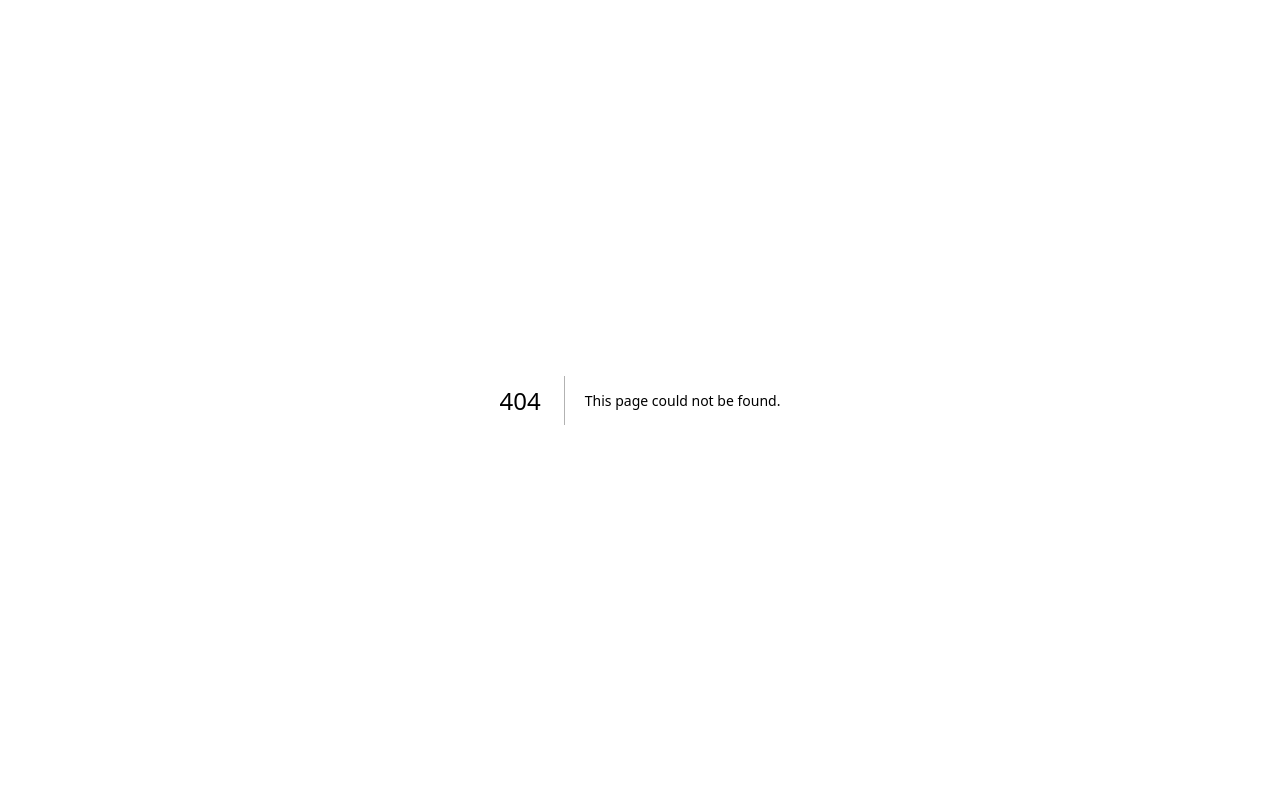
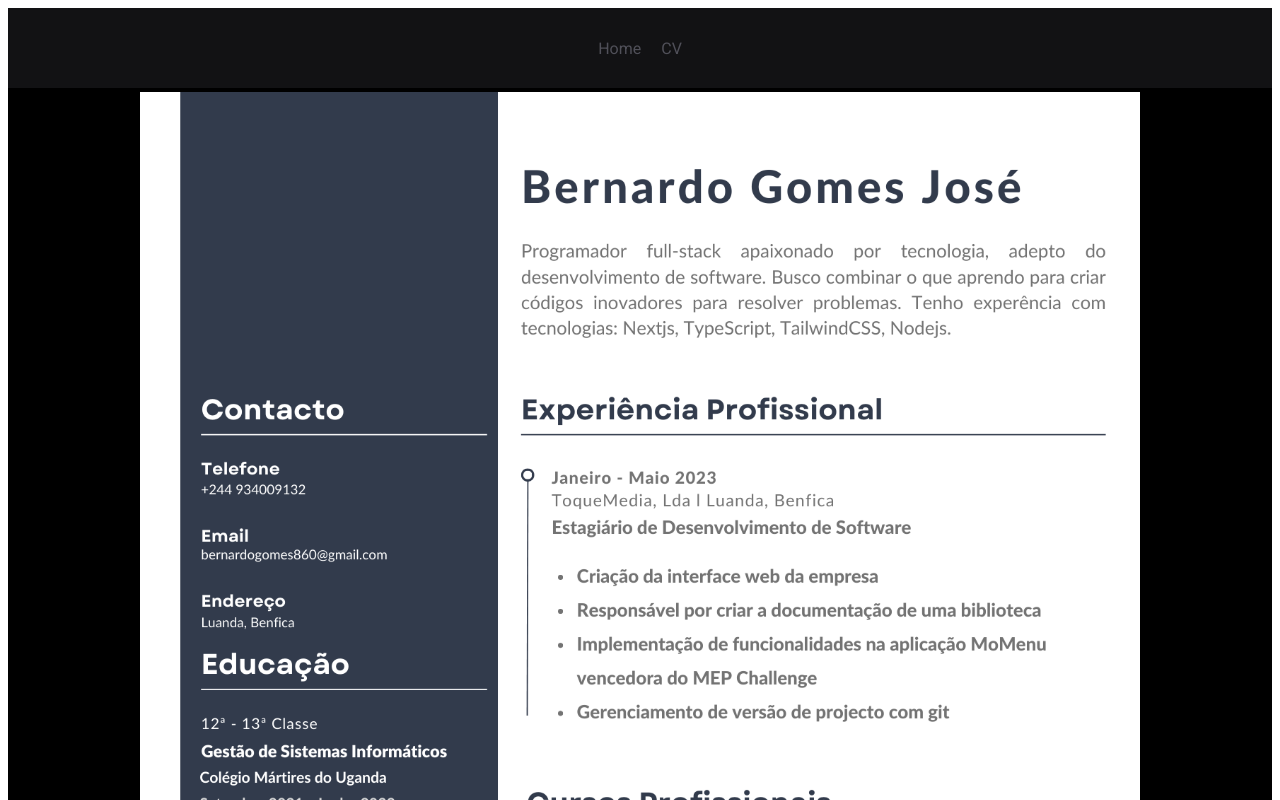
Before and after one commit to bernardojru/berDev, a Next.js app: page /cv in a window 1280 px wide. Before the commit this address had no page. Shown: the top 800 px of the page. Built offline with nearby package versions, Linux system fonts and the light colour scheme.

Commit message:
add: cv, certificate and new links!

```diff
--- a/src/components/Header/index.tsx
+++ b/src/components/Header/index.tsx
@@ -1,7 +1,12 @@
-import * as Tooltip from "@radix-ui/react-tooltip";
-import { HeaderContainer, TooltipContent, TooltipArrow } from "./styles";
-import { Moon, Sun } from "phosphor-react";
+import { HeaderContainer, NavBarMenu, RouteLink } from "./styles";
 
 export function Header() {
-  return <HeaderContainer></HeaderContainer>;
+  return (
+    <HeaderContainer>
+      <NavBarMenu>
+        <RouteLink href="/">Home</RouteLink>
+        <RouteLink href="/cv">CV</RouteLink>
+      </NavBarMenu>
+    </HeaderContainer>
+  );
 }
--- a/src/components/Header/styles.ts
+++ b/src/components/Header/styles.ts
@@ -1,5 +1,5 @@
+import Link from "next/link";
 import { styled } from "../../styles/.";
-import * as Tooltip from "@radix-ui/react-tooltip";
 
 export const HeaderContainer = styled("header", {
   width: "100%",
@@ -7,7 +7,7 @@ export const HeaderContainer = styled("header", {
   height: "5rem",
   display: "flex",
   alignItems: "center",
-  justifyContent: "end",
+  justifyContent: "center",
 
   button: {
     margin: "1rem",
@@ -20,7 +20,7 @@ export const HeaderContainer = styled("header", {
     alignItems: "center",
     justifyContent: "center",
     cursor: "pointer",
-    outline: 'none',
+    outline: "none",
 
     "&:hover": {
       outline: "2px solid $gray600",
@@ -29,19 +29,19 @@ export const HeaderContainer = styled("header", {
   },
 });
 
-export const CV = styled("span", {}); //button do cv
-
-export const TooltipContent = styled(Tooltip.Content, {
-  padding: '$3 $4',
-  background: '$gray600',
-  color: '$gray100',
-  fontFamily: '$default',
-  fontSize: '$sm',
-  borderRadius: '$xs',
-  fontWeight: '$medium',
-  filter: 'drop-shadow(4px 16px 24px rgba(0, 0, 0, 0.25))',
+export const NavBarMenu = styled("nav", {
+  display: "flex",
+  gap: "$5",
+  alignItems: "center",
+  justifyContent: "center",
 });
 
-export const TooltipArrow = styled(Tooltip.Arrow, {
-  fill: '$gray600',
-})
+export const RouteLink = styled(Link, {
+  color: "$gray500",
+  textDecoration: "none",
+
+  "&:hover": {
+    color: "$gray200",
+    transition: "all .2s ease-in-out",
+  },
+});
--- a/src/components/InfoContent/Certificate/index.tsx
+++ b/src/components/InfoContent/Certificate/index.tsx
@@ -2,12 +2,14 @@ import { CertificateContainer } from "./styles";
 import Image from "next/image";
 import { Certificates } from "./server";
 import { useState } from "react";
+import Link from "next/link";
 
 export function Certificate() {
   const [certificates, setCertificates] = useState(Certificates);
   return (
     <CertificateContainer>
       {certificates.map((certificate) => (
+        <Link href={certificate.href} target="_blank">
           <Image
             key={certificate.id}
             src={certificate.img}
@@ -15,6 +17,7 @@ export function Certificate() {
             width={1000}
             height={1000}
           />
+        </Link>
       ))}
     </CertificateContainer>
   );
--- a/src/components/InfoContent/Repos/Project/index.tsx
+++ b/src/components/InfoContent/Repos/Project/index.tsx
@@ -21,11 +21,11 @@ export function Project({ repos }: Repos) {
     <ProjectContainer>
       <Icons>
         {repos.homepage && (
-          <a href={repos.homepage} target="_blank">
+          <a href={repos.homepage} target="_blank" title="Ver o deploy">
             <CloudArrowUp size={15} weight="fill" />
           </a>
         )}
-        <Link href={repos.html_url} target="_blank">
+        <Link href={repos.html_url} target="_blank" title="Ver no github">
           <GithubLogo size={15} weight="fill" />
         </Link>
       </Icons>
--- a/src/components/Profile/index.tsx
+++ b/src/components/Profile/index.tsx
@@ -3,7 +3,6 @@ import {
   BookBookmark,
   Atom,
   TrendUp,
-  ChatTeardropDots,
   ArrowFatLinesUp,
 } from "phosphor-react";
 import {
--- a/src/pages/_document.tsx
+++ b/src/pages/_document.tsx
@@ -3,7 +3,7 @@ import { getCssText } from "../styles";
 
 export default function Document() {
   return (
-    <Html lang="en">
+    <Html lang="pt-br">
       <Head>
         <link rel="preconnect" href="https://fonts.googleapis.com" />
         <link
--- /dev/null
+++ b/src/pages/cv.tsx
@@ -0,0 +1,21 @@
+import CVImg from "../assets/cv/Bernardo Gomes José.png";
+import Image from "next/image";
+import { CVContainer, CVConst } from "../styles/pages/cv";
+import Head from "next/head";
+import { Header } from "../components/Header";
+
+export default function CV() {
+  return (
+    <>
+      <Head>
+        <title>berDev | Portfolio</title>
+      </Head>
+      <CVContainer>
+        <Header />
+        <CVConst>
+          <Image src={CVImg} alt="CV" width={1000} />
+        </CVConst>
+      </CVContainer>
+    </>
+  );
+}
--- /dev/null
+++ b/src/styles/pages/cv.ts
@@ -0,0 +1,15 @@
+import { styled } from "../.";
+
+export const CVContainer = styled("div", {
+  background: "$black",
+  color: "$gray100",
+  display: "flex",
+  flexDirection: "column",
+  fontFamily: "$default",
+});
+export const CVConst = styled("div", {
+  marginTop: "$1",
+  display: "flex",
+  alignItems: "center",
+  justifyContent: "center",
+});
```
Also changed, not shown: src/components/InfoContent/Certificate/server.ts (+17 -5 lines), src/components/InfoContent/Description/index.tsx (+3 -6 lines), src/assets/certificate/ignite-reactjs.png (added), src/assets/cv/Bernardo Gomes José.png (added). Lines whose indentation alone changed are shown as unchanged.
